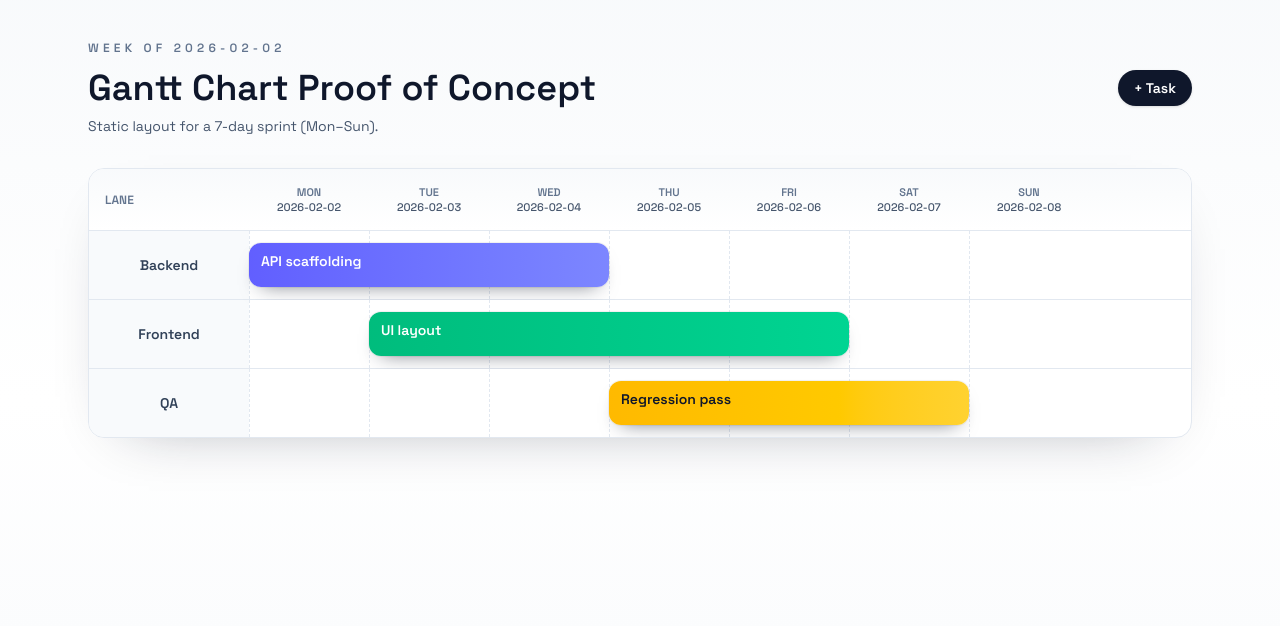
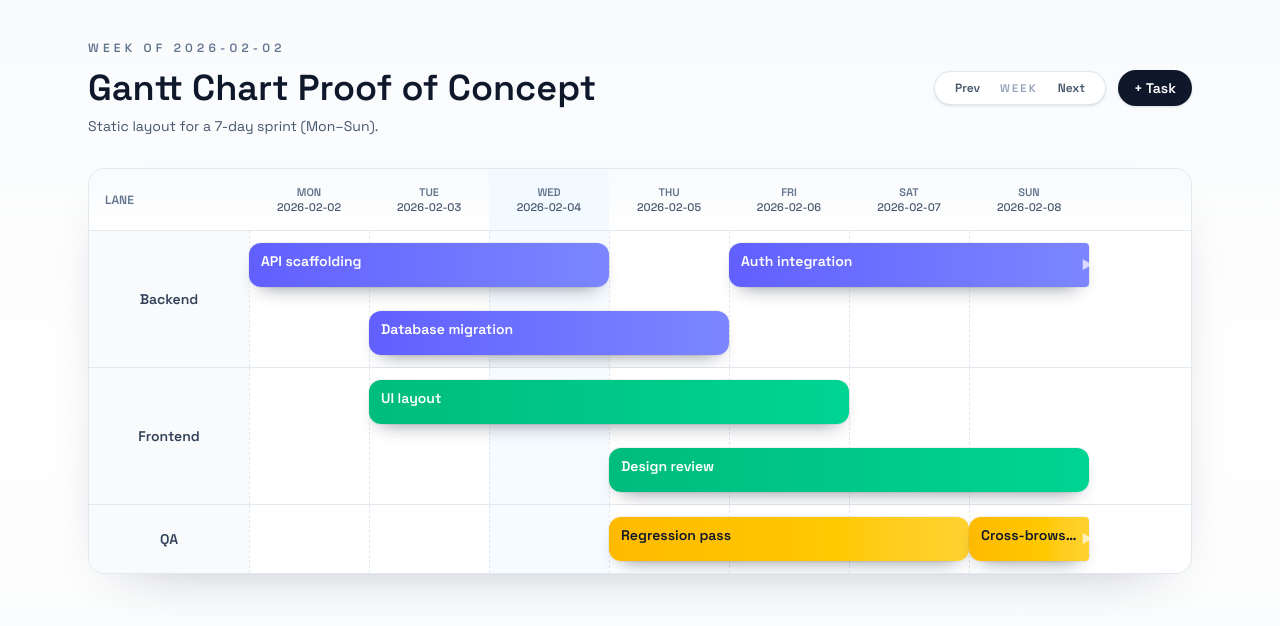
Before and after one commit to smkamranqadri/gantt-chart-app, a React (Vite) app: page / in a window 1280 px wide. Shown: the top 626 px of the page. Built offline with nearby package versions, Linux system fonts and the light colour scheme.

Commit message:
Week navigation and multi-week tasks

```diff
--- a/src/App.tsx
+++ b/src/App.tsx
@@ -26,24 +26,31 @@ function App() {
   const [tasks, setTasks] = useState<Task[]>(seedTasks)
   const [dragState, setDragState] = useState<DragState | null>(null)
   const [isModalOpen, setIsModalOpen] = useState(false)
+  const [weekStartDate, setWeekStartDate] = useState(parseDate(weekStart))
   const addTaskButtonRef = useRef<HTMLButtonElement>(null)
 
-  const weekStartDate = parseDate(weekStart)
+  const weekStartValue = formatDate(weekStartDate)
   const weekDays = Array.from({ length: 7 }, (_, index) =>
     addDays(weekStartDate, index),
   )
+
+  const todayIndex = useMemo(() => {
+    const today = formatDate(new Date())
+    const index = daysBetween(weekStartValue, today)
+    return index >= 0 && index <= 6 ? index : null
+  }, [weekStartValue])
 
   const taskIndexMap = useMemo(() => {
     return new Map(
       tasks.map((task) => [
         task.id,
         {
-          startIndex: daysBetween(weekStart, task.start),
-          endIndex: daysBetween(weekStart, task.end),
+          startIndex: daysBetween(weekStartValue, task.start),
+          endIndex: daysBetween(weekStartValue, task.end),
         },
       ]),
     )
-  }, [tasks])
+  }, [tasks, weekStartValue])
 
   useEffect(() => {
     if (!dragState) return
@@ -104,7 +111,7 @@ function App() {
         <div className="flex flex-col gap-6 lg:flex-row lg:items-center lg:justify-between">
           <div>
             <div className="text-xs font-semibold uppercase tracking-[0.35em] text-slate-500">
-              Week of {weekStart}
+              Week of {weekStartValue}
             </div>
             <h1 className="mt-3 text-3xl font-semibold text-slate-900 sm:text-4xl">
               Gantt Chart Proof of Concept
@@ -112,6 +119,26 @@ function App() {
             <p className="mt-2 max-w-2xl text-sm text-slate-600">
               Static layout for a 7-day sprint (Mon–Sun).
             </p>
+          </div>
+          <div className="flex flex-wrap items-center gap-3">
+            <div className="inline-flex items-center gap-2 rounded-full border border-slate-200 bg-white px-2 py-1 shadow-sm">
+              <button
+                type="button"
+                className="rounded-full px-3 py-1 text-xs font-semibold text-slate-600 hover:text-slate-900"
+                onClick={() => setWeekStartDate(addDays(weekStartDate, -7))}
+              >
+                Prev
+              </button>
+              <span className="text-[11px] font-semibold uppercase tracking-[0.2em] text-slate-400">
+                Week
+              </span>
+              <button
+                type="button"
+                className="rounded-full px-3 py-1 text-xs font-semibold text-slate-600 hover:text-slate-900"
+                onClick={() => setWeekStartDate(addDays(weekStartDate, 7))}
+              >
+                Next
+              </button>
             </div>
             <button
               type="button"
@@ -122,11 +149,12 @@ function App() {
               + Task
             </button>
           </div>
+        </div>
 
         <div className="mt-8 overflow-hidden rounded-2xl border border-slate-200 bg-white shadow-[0_20px_60px_-40px_rgba(15,23,42,0.45)]">
           <div className="overflow-x-auto">
             <div className="min-w-[1000px]">
-              <WeekHeader days={weekDays} />
+              <WeekHeader days={weekDays} todayIndex={todayIndex} />
 
               <div className="divide-y divide-slate-200">
                 {laneIds.map((laneId) => (
@@ -135,7 +163,8 @@ function App() {
                     laneId={laneId}
                     label={laneLabels[laneId]}
                     tasks={tasks.filter((task) => task.laneId === laneId)}
-                    weekStart={weekStart}
+                    weekStart={weekStartValue}
+                    todayIndex={todayIndex}
                     onDragStart={(task, clientX) => {
                       const current = taskIndexMap.get(task.id)
                       if (!current) return
--- a/src/components/GanttLane.tsx
+++ b/src/components/GanttLane.tsx
@@ -12,6 +12,7 @@ type GanttLaneProps = {
   tasks: Task[]
   weekStart: string
   label: string
+  todayIndex: number | null
   onDragStart: (task: Task, clientX: number) => void
   onResizeStart: (task: Task, clientX: number) => void
 }
@@ -21,26 +22,43 @@ function GanttLane({
   tasks,
   weekStart,
   label,
+  todayIndex,
   onDragStart,
   onResizeStart,
 }: GanttLaneProps) {
-  const sortedTasks = [...tasks].sort(
-    (a, b) => daysBetween(weekStart, a.start) - daysBetween(weekStart, b.start),
+  const taskBounds = tasks
+    .map((task) => {
+      const startIndex = daysBetween(weekStart, task.start)
+      const endIndex = daysBetween(weekStart, task.end)
+      const visibleStart = Math.max(startIndex, 0)
+      const visibleEnd = Math.min(endIndex, totalDays - 1)
+      const isVisible = visibleEnd >= 0 && visibleStart <= totalDays - 1
+      return {
+        task,
+        startIndex,
+        endIndex,
+        visibleStart,
+        visibleEnd,
+        isVisible,
+      }
+    })
+    .filter((item) => item.isVisible)
+
+  const sortedTasks = [...taskBounds].sort(
+    (a, b) => a.visibleStart - b.visibleStart,
   )
 
   const rowAssignments = new Map<string, number>()
   const rowEndIndices: number[] = []
 
-  sortedTasks.forEach((task) => {
-    const startIndex = daysBetween(weekStart, task.start)
-    const endIndex = daysBetween(weekStart, task.end)
-    const rowIndex = rowEndIndices.findIndex((end) => end < startIndex)
+  sortedTasks.forEach(({ task, visibleStart, visibleEnd }) => {
+    const rowIndex = rowEndIndices.findIndex((end) => end < visibleStart)
 
     if (rowIndex === -1) {
-      rowEndIndices.push(endIndex)
+      rowEndIndices.push(visibleEnd)
       rowAssignments.set(task.id, rowEndIndices.length - 1)
     } else {
-      rowEndIndices[rowIndex] = endIndex
+      rowEndIndices[rowIndex] = visibleEnd
       rowAssignments.set(task.id, rowIndex)
     }
   })
@@ -62,29 +80,44 @@ function GanttLane({
           {Array.from({ length: totalDays }, (_, index) => (
             <div
               key={index}
-              className="border-l border-dashed border-slate-200"
+              className={`border-l border-dashed border-slate-200 ${
+                todayIndex === index ? 'bg-sky-50/60' : ''
+              }`}
             />
           ))}
         </div>
-        {tasks.map((task) => {
-          const startIndex = daysBetween(weekStart, task.start)
-          const endIndex = daysBetween(weekStart, task.end)
-          const left = startIndex * dayWidth
-          const width = (endIndex - startIndex + 1) * dayWidth
+        {taskBounds.map(
+          ({ task, visibleStart, visibleEnd, startIndex, endIndex }) => {
+            const left = visibleStart * dayWidth
+            const width = (visibleEnd - visibleStart + 1) * dayWidth
             const rowIndex = rowAssignments.get(task.id) ?? 0
             const top = rowOffset + rowIndex * (rowHeight + rowGap)
+            const continuesBefore = startIndex < 0
+            const continuesAfter = endIndex > totalDays - 1
 
             return (
               <div
                 key={task.id}
-              className={`group absolute top-3 h-11 cursor-grab rounded-xl px-3 py-2 text-sm font-semibold shadow-[0_10px_20px_-12px_rgba(15,23,42,0.6)] ring-1 ring-black/5 transition hover:-translate-y-0.5 hover:shadow-[0_14px_26px_-16px_rgba(15,23,42,0.65)] active:cursor-grabbing ${laneColors[laneId]}`}
+                className={`group absolute top-3 h-11 cursor-grab rounded-xl px-3 py-2 text-sm font-semibold shadow-[0_10px_20px_-12px_rgba(15,23,42,0.6)] ring-1 ring-black/5 transition hover:-translate-y-0.5 hover:shadow-[0_14px_26px_-16px_rgba(15,23,42,0.65)] active:cursor-grabbing ${laneColors[laneId]} ${
+                  continuesBefore ? 'rounded-l-sm' : ''
+                } ${continuesAfter ? 'rounded-r-sm' : ''}`}
                 style={{ left, width, top }}
                 onPointerDown={(event) => {
                   event.preventDefault()
                   onDragStart(task, event.clientX)
                 }}
               >
-              {task.title}
+                <span className="block truncate">{task.title}</span>
+                {continuesBefore ? (
+                  <span className="absolute -left-1 top-1/2 -translate-y-1/2 text-xs font-bold text-white/70">
+                    ◀
+                  </span>
+                ) : null}
+                {continuesAfter ? (
+                  <span className="absolute -right-1 top-1/2 -translate-y-1/2 text-xs font-bold text-white/70">
+                    ▶
+                  </span>
+                ) : null}
                 <div
                   role="presentation"
                   className="absolute right-1 top-1/2 h-6 w-2 -translate-y-1/2 cursor-ew-resize rounded-full bg-white/80 opacity-0 shadow-sm transition group-hover:opacity-100 group-active:opacity-100"
@@ -96,7 +129,8 @@ function GanttLane({
                 />
               </div>
             )
-        })}
+          },
+        )}
       </div>
     </div>
   )
--- a/src/components/WeekHeader.tsx
+++ b/src/components/WeekHeader.tsx
@@ -2,14 +2,20 @@ import { formatDate } from '../helpers/date'
 
 type WeekHeaderProps = {
   days: Date[]
+  todayIndex: number | null
 }
 
-function WeekHeader({ days }: WeekHeaderProps) {
+function WeekHeader({ days, todayIndex }: WeekHeaderProps) {
   return (
     <div className="grid grid-cols-[160px_repeat(7,120px)] border-b border-slate-200 bg-gradient-to-b from-slate-50 to-white text-xs font-semibold uppercase text-slate-500">
       <div className="flex items-center px-4 py-4">Lane</div>
-      {days.map((date) => (
-        <div key={formatDate(date)} className="px-2 py-4 text-center">
+      {days.map((date, index) => (
+        <div
+          key={formatDate(date)}
+          className={`px-2 py-4 text-center ${
+            todayIndex === index ? 'bg-sky-50/80' : ''
+          }`}
+        >
           <div className="text-[11px] font-semibold text-slate-500">
             {date.toLocaleDateString('en-US', { weekday: 'short' })}
           </div>
--- a/src/data/gantt.ts
+++ b/src/data/gantt.ts
@@ -26,11 +26,39 @@ export const tasks: Task[] = [
     end: '2026-02-04',
   },
   {
+    id: 'task-1b',
+    title: 'Database migration',
+    laneId: 'backend',
+    start: '2026-02-03',
+    end: '2026-02-05',
+  },
+  {
+    id: 'task-1c',
+    title: 'Auth integration',
+    laneId: 'backend',
+    start: '2026-02-06',
+    end: '2026-02-10',
+  },
+  {
     id: 'task-2',
     title: 'UI layout',
     laneId: 'frontend',
     start: '2026-02-03',
     end: '2026-02-06',
+  },
+  {
+    id: 'task-2b',
+    title: 'Design review',
+    laneId: 'frontend',
+    start: '2026-02-05',
+    end: '2026-02-08',
+  },
+  {
+    id: 'task-2c',
+    title: 'Interactive polish',
+    laneId: 'frontend',
+    start: '2026-02-09',
+    end: '2026-02-12',
   },
   {
     id: 'task-3',
@@ -39,4 +67,18 @@ export const tasks: Task[] = [
     start: '2026-02-05',
     end: '2026-02-07',
   },
+  {
+    id: 'task-3b',
+    title: 'Cross-browser sweep',
+    laneId: 'qa',
+    start: '2026-02-08',
+    end: '2026-02-10',
+  },
+  {
+    id: 'task-3c',
+    title: 'Release sign-off',
+    laneId: 'qa',
+    start: '2026-02-11',
+    end: '2026-02-13',
+  },
 ]
```
Also changed, not shown: src/components/TaskModal.tsx (+4 -16 lines). Lines whose indentation alone changed are shown as unchanged.
